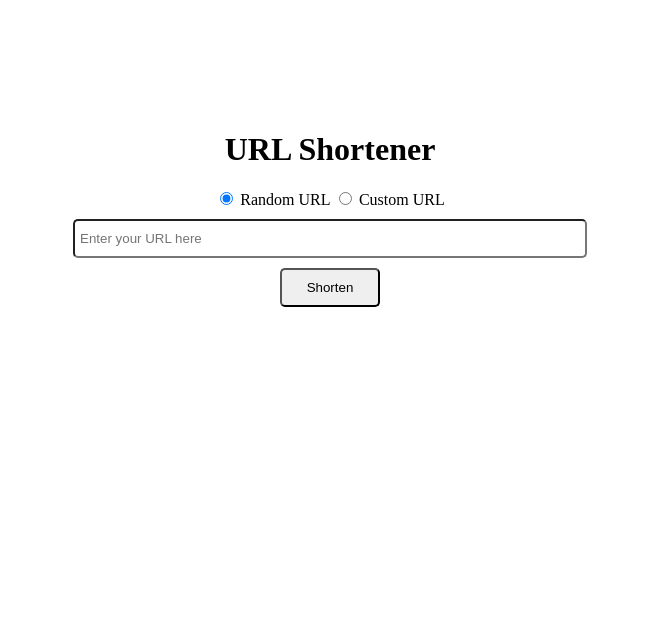
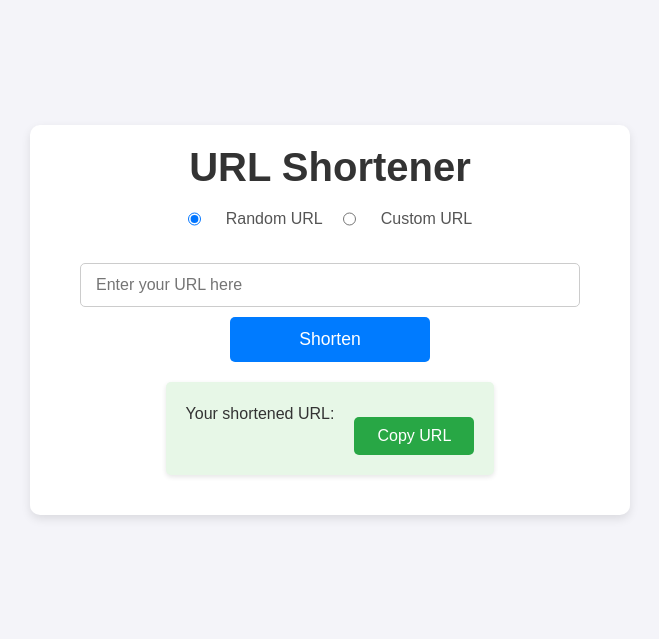
Before and after one commit to lunatic-bot/URLShortner, a FastAPI app: page / in a window 1280 px wide. Shown: the top 639 px of the page, without its empty margins (310-969 px from the left). Run offline with FastAPI, Linux system fonts and the light colour scheme.

Commit message:
FEBeautify

```diff
--- a/static/css/styles.css
+++ b/static/css/styles.css
@@ -1,32 +1,155 @@
-#container {
-    /* align-items: center;
-     */
-    display: flex;           /* Use flexbox layout */
-    flex-direction: column;  /* Align items vertically */
-    justify-content: center; /* Center items vertically */
-    align-items: center;     /* Center items horizontally */
-    height: 50vh;           /* Make the container take the full height of the viewport */
-
+/* Global Reset */
+* {
+    margin: 0;
+    padding: 0;
+    box-sizing: border-box;
 }
 
-#input {
-    padding: 10px 5px;
-    width: 500px;
-    border-radius: 5px;
-    margin-top: 10px;
+/* Body Styles */
+body {
+    font-family: 'Arial', sans-serif;
+    background-color: #f4f4f9;
+    color: #333;
+    display: flex;
+    justify-content: center;
+    align-items: center;
+    height: 80vh;
+    margin: 0;
 }
 
-#btn-short {
-    padding: 10px 5px;
-    width: 100px;
-    border-radius: 5px;
-    margin-top: 10px;
+/* Container Styles */
+#container {
+    display: flex;
+    flex-direction: column;
+    justify-content: center;
+    align-items: center;
+    width: 100%;
+    max-width: 600px;
+    padding: 20px;
+    background-color: #ffffff;
+    border-radius: 10px;
+    box-shadow: 0 4px 10px rgba(0, 0, 0, 0.1);
+    text-align: center;
+    margin: 20px;
 }
 
-#custom-input{
-    padding: 10px 5px;
-    width: 500px;
+h1#main-heading {
+    font-size: 2.5rem;
+    color: #333;
+    margin-bottom: 20px;
+}
+
+/* Radio Button Styles */
+#container div {
+    display: flex;
+    justify-content: center;
+    gap: 20px;
+    margin-bottom: 20px;
+}
+
+input[type="radio"] {
+    margin-right: 5px;
+}
+
+label {
+    font-size: 1rem;
+    color: #555;
+    cursor: pointer;
+}
+
+/* Input Styles */
+#input, #custom-input {
+    padding: 12px 15px;
+    width: 100%;
+    max-width: 500px;  /* Ensure they are the same size */
     border-radius: 5px;
-    margin-top: 10px;
-    align-items: center;
+    border: 1px solid #ccc;
+    font-size: 1rem;
+    margin-top: 15px;
+    margin-bottom: 10px;
+    transition: border-color 0.3s;
 }
+
+#input:focus, #custom-input:focus {
+    border-color: #007bff;
+    outline: none;
+}
+
+
+
+/* Custom URL input box */
+#custom-url-box {
+    display: none;
+    margin-bottom: 10px;
+}
+
+/* Button Styles */
+#btn-short {
+    padding: 12px 20px;
+    width: 100%;
+    max-width: 200px;
+    background-color: #007bff;
+    color: #fff;
+    border: none;
+    border-radius: 5px;
+    font-size: 1.1rem;
+    cursor: pointer;
+    transition: background-color 0.3s;
+}
+
+#btn-short:hover {
+    background-color: #0056b3;
+}
+
+/* Result Section */
+#result {
+    display: none;
+    margin-top: 20px;
+    padding: 20px;
+    background-color: #e7f7e7;
+    border-radius: 5px;
+    box-shadow: 0 2px 5px rgba(0, 0, 0, 0.1);
+}
+
+#short-url {
+    font-size: 1.2rem;
+    color: #007bff;
+    text-decoration: none;
+}
+
+#copy-btn {
+    padding: 10px 15px;
+    width: 120px;
+    background-color: #28a745;
+    color: #fff;
+    border: none;
+    border-radius: 5px;
+    cursor: pointer;
+    margin-top: 15px;
+    font-size: 1rem;
+    margin-top: 15px;
+    transition: background-color 0.3s;
+}
+
+#copy-btn:hover {
+    background-color: #218838;
+}
+
+/* Media Query for Responsive Design */
+@media (max-width: 768px) {
+    h1#main-heading {
+        font-size: 2rem;
+    }
+
+    #input, #custom-input {
+        width: 90%;
+    }
+
+    #btn-short {
+        width: 90%;
+    }
+
+    #copy-btn {
+        width: 100%;
+    }
+}
--- a/static/js/script.js
+++ b/static/js/script.js
@@ -9,6 +9,29 @@ document.querySelectorAll('input[name="url-type"]').forEach((radio) => {
         }
     });
 });
+
+// Ensure the correct visibility of custom URL input on page load
+window.addEventListener('DOMContentLoaded', () => {
+    const customUrlBox = document.getElementById('custom-url-box');
+    if (document.getElementById('custom-url').checked) {
+        customUrlBox.style.display = 'block';
+    } else {
+        customUrlBox.style.display = 'none';
+    }
+});
+
+
+// Toggle visibility of the custom URL input box based on the selected radio button
+// document.querySelectorAll('input[name="url-type"]').forEach((radio) => {
+//     radio.addEventListener('change', () => {
+//         const customUrlBox = document.getElementById('custom-url-box');
+//         if (document.getElementById('custom-url').checked) {
+//             customUrlBox.style.display = 'block';
+//         } else {
+//             customUrlBox.style.display = 'none';
+//         }
+//     });
+// });
 
 // Handle the shorten button click
 document.getElementById('btn-short').addEventListener('click', async () => {
--- a/templates/index.html
+++ b/templates/index.html
@@ -1,9 +1,13 @@
 <!DOCTYPE html>
 <html lang="en">
+
 <head>
-    <title>URL Shortner</title>
+    <meta charset="UTF-8">
+    <meta name="viewport" content="width=device-width, initial-scale=1.0">
+    <title>URL Shortener</title>
     <link rel="stylesheet" href="/static/css/styles.css">
 </head>
+
 <body>
     <div id="container">
         <h1 id="main-heading">URL Shortener</h1>
@@ -17,20 +21,18 @@
             <label for="custom-url">Custom URL</label>
         </div>
 
-
-
         <!-- Main URL input -->
         <input id="input" type="text" placeholder="Enter your URL here">
 
         <!-- Input box for custom URL -->
-        <div id="custom-url-box" style="display: none;">
+        <div id="custom-url-box">
             <input id="custom-input" type="text" placeholder="Enter your custom short URL">
         </div>
 
         <button id="btn-short">Shorten</button>
 
         <!-- Result section -->
-        <div id="result" style="display: none;">
+        <div id="result">
             <p>Your shortened URL: <a id="short-url" href="#" target="_blank"></a></p>
             <button id="copy-btn">Copy URL</button>
         </div>
@@ -38,4 +40,5 @@
 
     <script src="/static/js/script.js"></script>
 </body>
+
 </html>
```
Also changed, not shown: URLMaps.db.
